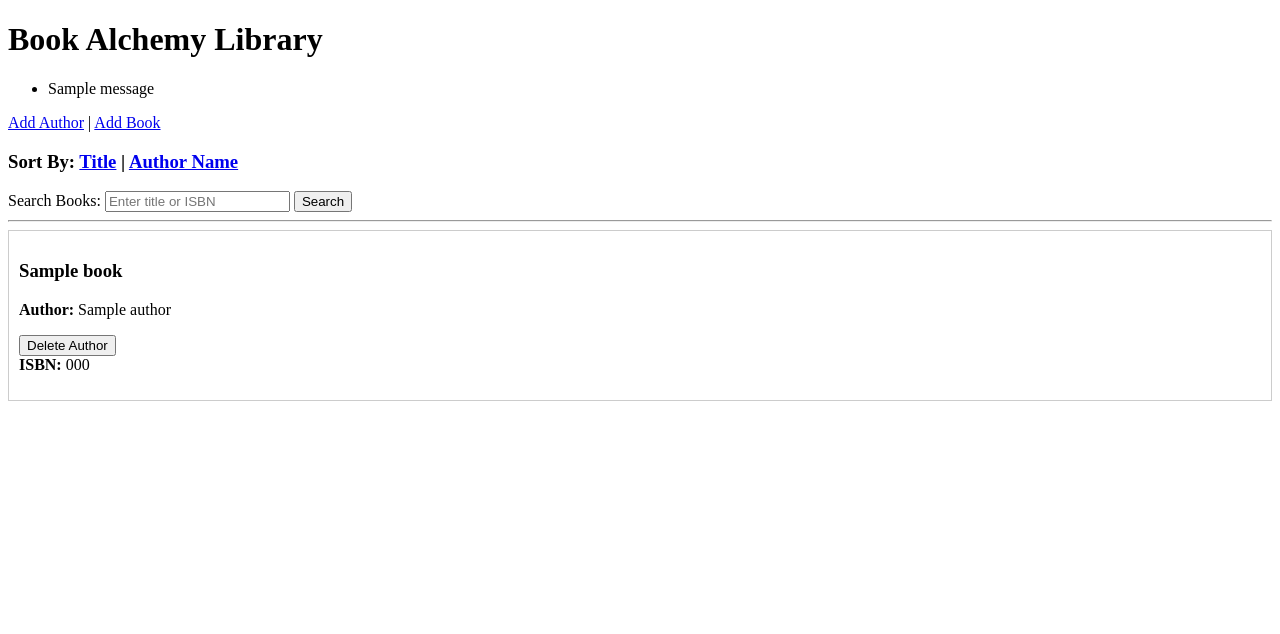
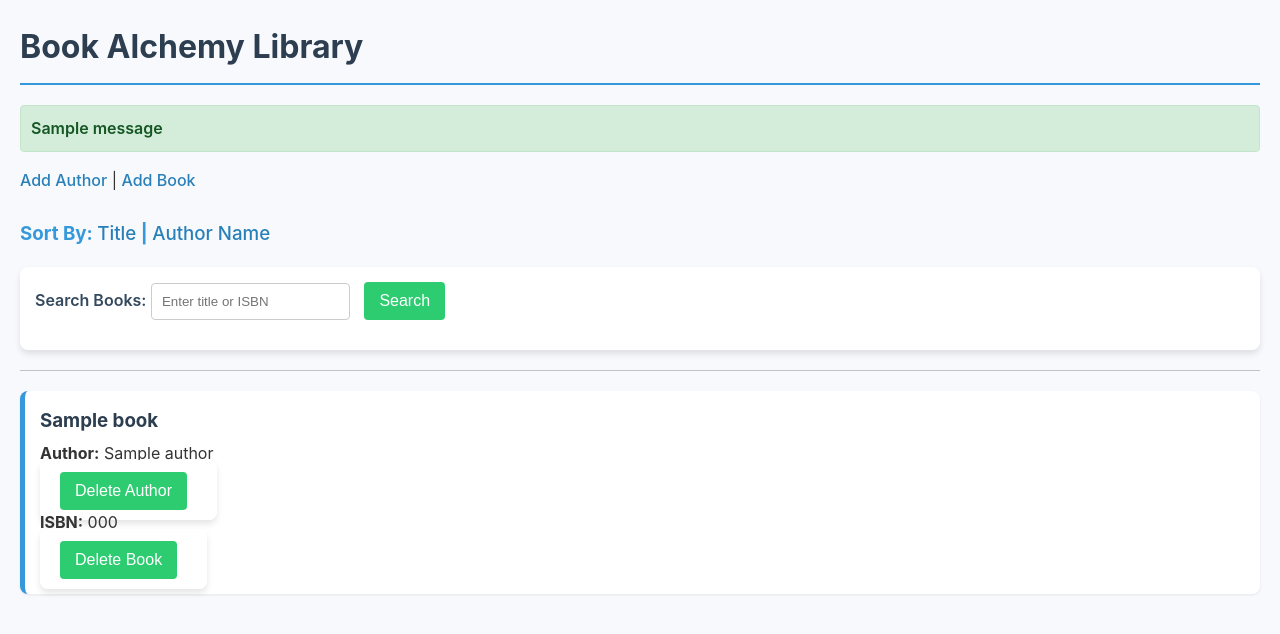
Before and after one commit to AzeemWorsdorfer/Book-Alchemy, a Flask app: page / in a window 1280 px wide. Shown: the top 634 px of the page. Run offline with Flask 3, Linux system fonts and the light colour scheme; tables that the repository leaves empty hold one stand-in row (values such as "Sample post"); one stand-in notice (Sample message) is shown.

Commit message:
Added static/styles.css and linked/refactored HTML templates for improved UI

```diff
--- /dev/null
+++ b/static/styles.css
@@ -0,0 +1,144 @@
+/* --- Global Styles --- */
+
+body {
+  font-family: -apple-system, BlinkMacSystemFont, "Segoe UI", Roboto, Helvetica,
+    Arial, sans-serif, "Apple Color Emoji", "Segoe UI Emoji", "Segoe UI Symbol";
+  background-color: #f7f9fc; /* Very light blue/gray background */
+  color: #333;
+  line-height: 1.6;
+  margin: 20px;
+}
+
+h1 {
+  color: #2c3e50; /* Dark blue/almost black */
+  border-bottom: 2px solid #3498db;
+  padding-bottom: 10px;
+  margin-bottom: 20px;
+}
+
+h3 {
+  color: #3498db; /* Primary blue for headers */
+  margin-top: 25px;
+}
+
+a {
+  color: #2980b9;
+  text-decoration: none;
+  font-weight: 500;
+}
+
+a:hover {
+  color: #1a5276;
+  text-decoration: underline;
+}
+
+hr {
+  border: 0;
+  border-top: 1px solid #bdc3c7;
+  margin: 20px 0;
+}
+
+/* --- Form Styles --- */
+
+form {
+  background-color: #ffffff;
+  padding: 20px;
+  border-radius: 8px;
+  box-shadow: 0 4px 6px rgba(0, 0, 0, 0.1);
+  margin-bottom: 20px;
+}
+
+label {
+  display: block;
+  margin-bottom: 5px;
+  font-weight: 600;
+  color: #34495e;
+}
+
+input[type="text"],
+input[type="number"],
+input[type="date"],
+select {
+  width: calc(100% - 22px); /* Account for padding */
+  padding: 10px;
+  margin-bottom: 15px;
+  border: 1px solid #ccc;
+  border-radius: 4px;
+  box-sizing: border-box; /* Important for width calculation */
+}
+
+input[type="submit"],
+button {
+  background-color: #2ecc71; /* Green submit button */
+  color: white;
+  padding: 10px 15px;
+  border: none;
+  border-radius: 4px;
+  cursor: pointer;
+  font-size: 16px;
+  transition: background-color 0.3s ease;
+  margin-right: 10px;
+}
+
+input[type="submit"]:hover,
+button:hover {
+  background-color: #27ae60;
+}
+
+/* Specific styles for Delete Author/Book buttons */
+.delete-button {
+  background-color: #e74c3c; /* Red for destructive actions */
+}
+
+.delete-button:hover {
+  background-color: #c0392b;
+}
+
+/* --- Message and List Styles --- */
+
+/* Flash Messages */
+.flashes {
+  list-style: none;
+  padding: 10px;
+  margin-bottom: 15px;
+  border-radius: 4px;
+  background-color: #d4edda; /* Light green for success */
+  color: #155724;
+  border: 1px solid #c3e6cb;
+}
+
+.flashes li {
+  font-weight: 600;
+}
+
+/* Search Message */
+.search-message {
+  padding: 10px;
+  margin-bottom: 15px;
+  border-radius: 4px;
+  background-color: #ebf6ff; /* Light blue for info */
+  color: #2980b9;
+  border: 1px solid #c9e6f8;
+  font-weight: 600;
+}
+
+/* --- Home Page Specific (Book Display) --- */
+
+.book-entry {
+  background-color: #ffffff;
+  padding: 15px;
+  border-radius: 8px;
+  box-shadow: 0 1px 3px rgba(0, 0, 0, 0.08);
+  margin-bottom: 15px;
+  border-left: 5px solid #3498db; /* Accent color */
+}
+
+.book-entry h3 {
+  margin-top: 0;
+  margin-bottom: 5px;
+  color: #2c3e50;
+}
+
+.book-entry p {
+  margin: 5px 0;
+}
--- a/templates/home.html
+++ b/templates/home.html
@@ -3,18 +3,25 @@
   <head>
     <meta charset="UTF-8" />
     <title>Library Home</title>
+    <link rel="stylesheet" href="{{ url_for('static', filename='styles.css') }}" />
   </head>
   <body>
     <h1>Book Alchemy Library</h1>
 
-    {% with messages = get_flashed_messages() %} {% if messages %}
+    {% with messages = get_flashed_messages() %}
+    {% if messages %}
+    <!-- Apply the 'flashes' class here -->
     <ul class="flashes">
       {% for message in messages %}
       <li>{{ message }}</li>
       {% endfor %}
     </ul>
-    {% endif %} {% endwith %} {% if search_message %}
-    <p style="color: blue; font-weight: bold">{{ search_message }}</p>
+    {% endif %}
+    {% endwith %}
+
+    <!-- Apply the 'search-message' class here -->
+    {% if search_message %}
+    <p class="search-message">{{ search_message }}</p>
     {% endif %}
 
     <p>
@@ -27,13 +34,14 @@
       <a href="{{ url_for('home', sort='author') }}">Author Name</a>
     </h3>
 
-    <form action="{{ url_for('home') }}" method="GET">
-      <label for="search_term">Search Books:</label>
+    <form action="{{ url_for('home') }}" method="GET" style="padding: 15px;">
+      <label for="search_term" style="display: inline;">Search Books:</label>
       <input
         type="text"
         id="search_term"
         name="search_term"
         placeholder="Enter title or ISBN"
+        style="width: auto; display: inline-block; margin-right: 10px;"
       />
       <input type="submit" value="Search" />
     </form>
@@ -41,19 +49,23 @@
     <hr />
 
     {% for book in books %}
-  <div style="border: 1px solid #ccc; padding: 10px; margin-bottom: 10px">
+    <!-- Apply the 'book-entry' class and remove inline style -->
+    <div class="book-entry">
       <h3>{{ book.title }}</h3>
       <p>
         <strong>Author:</strong> {{ book.author.name }}
 
+        <!-- Deletion Form for the Author -->
         <form
           action="{{ url_for('delete_author', author_id=book.author.id) }}"
           method="POST"
           style="display: inline;"
         >
+          <!-- Apply the 'delete-button' class -->
           <input
             type="submit"
             value="Delete Author"
+            class="delete-button"
             onclick="return confirm('WARNING: Are you sure you want to delete the author {{ book.author.name }} and ALL their books?');"
           />
         </form>
@@ -62,6 +74,20 @@
         <strong>ISBN:</strong> {{ book.isbn }}<br />
       </p>
 
+      <!-- Deletion Form for the Book -->
+      <form
+        action="{{ url_for('delete_book', book_id=book.id) }}"
+        method="POST"
+        style="display: inline"
+      >
+        <!-- Apply the 'delete-button' class -->
+        <input
+          type="submit"
+          value="Delete Book"
+          class="delete-button"
+          onclick="return confirm('Are you sure you want to delete {{ book.title }}?');"
+        />
+      </form>
     </div>
     {% endfor %}
   </body>
```
Also changed, not shown: templates/add_author.html (+17 -11 lines), templates/add_book.html (+18 -14 lines). Lines whose indentation alone changed are shown as unchanged.
